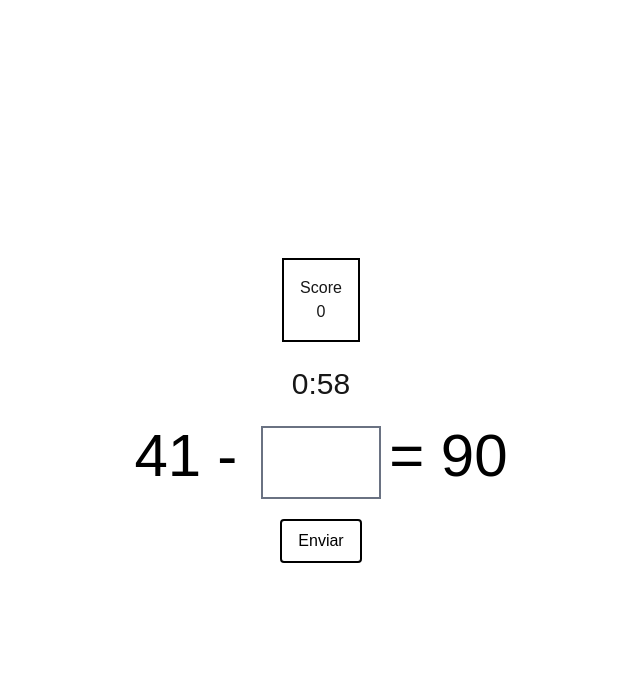
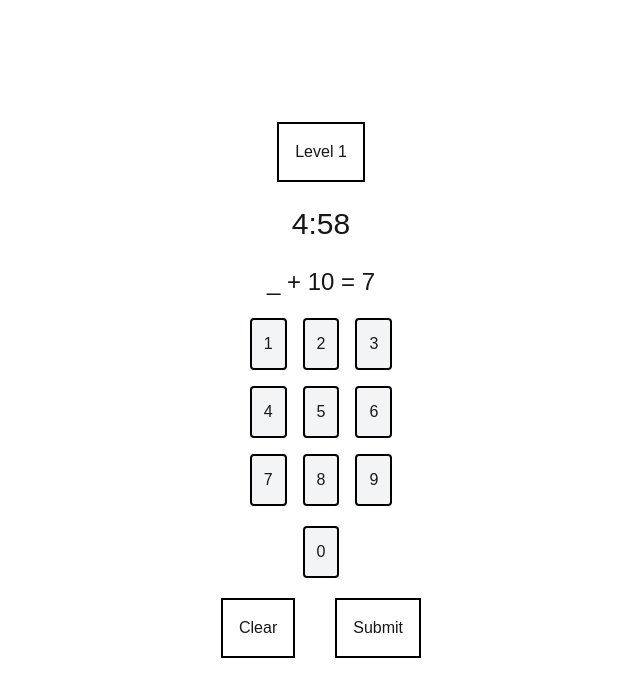
Before and after one commit to luminarts/jogos-necamaticos, a Next.js app: page /equacao in a window 1280 px wide. Both pictures are taken after a click on the button "Começar!". Shown: the top 696 px of the page, without its empty margins (319-959 px from the left). Built offline with nearby package versions, Linux system fonts and the light colour scheme.

Commit message:
feat: teclado, equação com 2+ termos, clear

```diff
--- /dev/null
+++ b/src/app/client_components/TecladoButton.js
@@ -0,0 +1,19 @@
+"use client"
+import { useState } from "react";
+
+export default function TecladoButton({value, children, handleNumberPress}) {
+
+  const handleClick = () => {
+    handleNumberPress(value);
+  }
+
+  return(
+    <div>
+      <button value={value}
+      className="bg-gray-100 border-2 border-black rounded p-3 hover:bg-black hover:text-white"
+      onClick={handleClick}>
+        {children}
+      </button>
+    </div>
+  );
+}
--- a/src/app/client_components/countdownTimer.js
+++ b/src/app/client_components/countdownTimer.js
@@ -2,9 +2,9 @@
 import { useState, useEffect } from "react";
 import { useRouter } from "next/navigation";
 
-export default function CountdownTimer({className = "", onTimerStart, scoreValue}) {
+export default function CountdownTimer({className = "", onTimerStart, level}) {
 
-  const [timeLeft, setTimeLeft] = useState(60);
+  const [timeLeft, setTimeLeft] = useState(5* 60);
   const [isActive, setIsActive] = useState(false);
   const router = useRouter();
   const delay = ms => new Promise(res => setTimeout(res, ms));
@@ -18,8 +18,14 @@ export default function CountdownTimer({className = "", onTimerStart, scoreValue
     if (!isActive) {
       return;
     } else if (timeLeft <= 0) {
-      console.log("scoreValue: ", scoreValue);
-      alert('Parabéns, você conseguiu ' + scoreValue + ' pontos!');
+      console.log("level: ", level);
+      if (level >= 20) {
+        alert('MEU DEUS!!!! VOCÊ CHEGOU NO NÍVEL ' + level + '!!! VOCÊ É UMA DEUSA, VOU TE DAR UM PUTA BEIJO!!!');
+      } else if (level <= 12) {
+        alert('Ainda falta um pouco! Você chegou no nível ' + level + '. Continue tentando!');
+      } else {
+        alert('Parabéns, você está na faixa esperada! Você chegou no nível ' + level + '! Mas ainda da pra ir um pouco além, né?')
+      }
       waitToLeave()
       return;
     }
@@ -29,7 +35,7 @@ export default function CountdownTimer({className = "", onTimerStart, scoreValue
     }, 1000)
 
     return () => clearInterval(intervalId);
-  }, [isActive, timeLeft, scoreValue]);
+  }, [isActive, timeLeft, level]);
 
   const handleStart = () => {
     setIsActive(true);
--- a/src/app/equacao/page.js
+++ b/src/app/equacao/page.js
@@ -1,11 +1,12 @@
 "use client"
 import CountdownTimer from "@/app/client_components/countdownTimer";
-import { useState, useRef } from "react";
+import TecladoButton from "../client_components/tecladoButton";
+import { useState, useRef, useEffect } from "react";
 
 
 /* Coisas a fazer ainda:
-- Apertar enter para dar submit
-
+  -
+  - checar valor do equation
 */
 
 
@@ -21,142 +22,158 @@ function getRandomInteger(min, max) {
   return Math.floor(Math.random() * (max - min + 1)) + min;
 }
 
-function generateRandomEquation(numOfTerms, inputSpaces) {
+function generateRandomEquation(terms, blanks) {
 
-  const operatorsArray = ['+', '-', '*', '/'];
+  // Variáveis, constantes e inicializações
+  const operatorsArray = ['+', '-', '*'];
+  var equation = new Array(2*terms + 1).fill(0);
+  var blanksPos = new Array(blanks);
 
-  equation = new Array(2*numOfTerms + 1).fill(0);
+  // Buscando quais vão ser os indices de blanks
 
-  // Espaços para input do usuário
-  var randBlankIndex = [];
-
-  for (var i = 0; i < inputSpaces; i++) {
-    randBlankIndex.push(getRandomInteger(0, numOfTerms - 1));
+  for (var i = 0; i < blanks; i++) {
+    var randAux = getRandomInteger(0, terms - 1) * 2;
+    while (blanksPos.includes(randAux)) {
+      randAux = getRandomInteger(0, terms - 1) * 2;
+    }
+    blanksPos[i] = randAux;
   }
 
-  for (var i = 1; i < numOfTerms; i++) {
+  for (var i = 0; i < 2*terms + 1; i+=2) {
+    var num = getRandomInteger(2, 10);
+    var op = operatorsArray[getRandomInteger(0, 2)];
 
-    var randOperatorIndex = getRandomInteger(0, 3);
-    var randOperator = operatorsArray[randOperatorIndex];
-
-    if (i < inputSpaces) {
-      var randNumber = getRandomInteger(2, 100);
-
-
-
-      equation.push(randNumber);
-      equation.push(randOperator);
+    if (i == 2*terms && !blanksPos.includes(i)) {
+      equation[i - 1] = '=';
+      equation[i] = num;
     } else {
 
+      equation[i] = blanksPos.includes(i)? '_' : num;
+      equation[i + 1] = op;
     }
+  }
 
+  return [equation, blanksPos];
+}
+// num op num op num = result
+
+function checkAnswer(equation) {
+  var expectedResult = equation[equation.length - 1];
+  var userResult = equation[0];
+
+  for (var i = 1; i < equation.length - 2; i++) {
+    switch (equation[i]) {
+      case '+':
+        userResult += equation[i + 1];
+      case '-':
+        userResult -= equation[i + 1];
+      case '*':
+        userResult *= equation[i + 1];
+    }
+    return expectedResult == userResult;
   }
 }
 
+export default function Equacao() {
+  // Variables and states
+  var terms = 2, blanks = 1, levels = 1, eq, blPos;
+  const [showProblem, setShowProblem] = useState(false);
+  const [equation, setEquation] = useState([]);
+  const [equationText, setEquationText] = useState([]);
+  const [blanksPos, setBlanksPos] = useState([]);
 
-function checkAnswer(num1, num2, result, operator) {
-  if (operator == '+') {
-    if (num1 + num2 == result) {
-      return true;
+
+  // Action Handles
+
+  const handleProblemStart = () => {
+    setShowProblem(true);
+    [eq, blPos] = generateRandomEquation(terms, blanks);
+
+    setBlanksPos(blPos);
+    setEquation(eq);
+    setEquationText(eq.join(' '));
+  }
+
+  const handleNumberPress = (value) => {
+    if (!equation.includes('_')) {
+      alert("Aperte a tecla Clear para limpar!");
     }
-  } else if (operator == '-') {
-    if (num1 - num2 == result) {
-      return true;
+
+    const firstBlank = equation.indexOf('_');
+    const updatedEquation = [...equation];
+    updatedEquation[firstBlank] = value;
+
+    setEquation(updatedEquation);
+
+    const updatedEquationText = updatedEquation.join(' ');
+    setEquationText(updatedEquationText);
+
+  }
+
+  const handleClearPress = () => {
+    var updatedEquation = [...equation];
+    for (var i = 0; i < blanks; i++) {
+      updatedEquation[blanksPos[i]] = '_';
     }
-  } else if (operator == '*') {
-    if (num1 * num2 == result) {
-      return true;
+
+    setEquation(updatedEquation);
+    setEquationText(updatedEquation.join(' '));
+  }
+
+  const handleSubmitPress = () => {
+    if (checkAnswer(equation)) {
+      levels++;
     }
-  } else if (operator == '/') {
-    if (num1 / num2 == result) {
-      return true;
+
+    if (levels > 5) {
+      terms = 3;
+    }
+    if (levels > 7) {
+      blanks = 2;
     }
   }
 
-  return false;
-}
+  // Effect Handles
 
-export default function Equacao() {
+  useEffect(() => {
 
-  const [showProblemDiv, setProblemDiv] = useState(false);
-  const [showSubmitButton, setSubmitButton] = useState(false);
-  const [showScoreDiv, setScoreDiv] = useState(false);
-  const [scoreValue, setScoreValue] = useState(0);
-  const [inputValue, setInputValue] = useState('');
-
-  const handleTimerStart = () => {
-    setProblemDiv(true);
-    setSubmitButton(true);
-    setScoreDiv(true);
-  }
-
-  const inputRef = useRef(null);
-
-  const handleSubmitClick = () => {
-    const number = parseInt(inputRef.current.value);
-    console.log(checkAnswer(randNum1, number, randResult, randOperator1));
-    if(checkAnswer(randNum1, number, randResult, randOperator1)) {
-      setScoreValue(scoreValue + 1);
-    }
-    inputRef.current.value = '';
-  }
-
-  var randNum1 = getRandomInteger(2, 100);
-  var randResult = getRandomInteger(2, 100);
-
-  const operatorsArray = ['+', '-', '*', '/'];
-  var randIndex = getRandomInteger(0, 3);
-
-  var randOperator1 = operatorsArray[randIndex];
-
-  if (randOperator1 == '*') {
-    while(randResult % randNum1 != 0) {
-      randNum1 = getRandomInteger(2, 100);
-    }
-  } else if (randOperator1 == '/') {
-    while(randNum1 % randResult != 0) {
-      randNum1 = getRandomInteger(2, 100);
-    }
-  }
-
-  // randIndex = Math.floor(Math.random() * 3);
-  // var randOperator2 = operatorsArray[randIndex]; // usar pra fazer uma linha com 3 membros da operação
+  }, [equation])
 
 
-  return (
-  <div className="flex flex-col justify-center items-center">
-    <div className="h-screen flex flex-col items-center justify-center pb-100 sm:pb-0">
-      {showScoreDiv &&
-      <div className="border-2 border-black mt-5 flex-end p-4 flex flex-col justify-center items-center">
-        <p>Score</p>
-        <p>{scoreValue}</p>
-      </div>}
-      <CountdownTimer className="flex justify-center items-center flex-col" onTimerStart={handleTimerStart} scoreValue={scoreValue}></CountdownTimer>
-      <div>
-        {showProblemDiv && <div className="text-4xl sm:text-6xl text-black flex flex-row">
-          <div className="flex flex-row mx-5">
-            <p>
-              {randNum1}
-            </p>
-            <p className="mx-4">
-              {randOperator1}
-            </p>
-            <input className="border-2 border-gray-500 w-20 sm:w-30 mx-2"
-            type="number"
-            ref={inputRef}
-            />
-            = {randResult}
+  return(
+    <div className="flex flex-col justify-center items-center">
+      <div className="h-screen flex flex-col justify-center items-center pb-100 sm:pb-0">
+          <div className="border-2 border-black p-4">
+            Level {levels}
           </div>
-        </div>}
+          <CountdownTimer className="flex flex-col justify-center items-center" onTimerStart={handleProblemStart} level={levels}></CountdownTimer>
+          {showProblem &&
+          <div className="flex flex-col justify-center items-center">
+            <div className="text-2xl">
+              {equationText}
+            </div>
+            <div className="grid grid-cols-3 gap-2 sm:gap-4 justify-center items-center my-5">
+              <TecladoButton value={1} handleNumberPress={handleNumberPress}>1</TecladoButton>
+              <TecladoButton value={2} handleNumberPress={handleNumberPress}>2</TecladoButton>
+              <TecladoButton value={3} handleNumberPress={handleNumberPress}>3</TecladoButton>
+              <TecladoButton value={4} handleNumberPress={handleNumberPress}>4</TecladoButton>
+              <TecladoButton value={5} handleNumberPress={handleNumberPress}>5</TecladoButton>
+              <TecladoButton value={6} handleNumberPress={handleNumberPress}>6</TecladoButton>
+              <TecladoButton value={7} handleNumberPress={handleNumberPress}>7</TecladoButton>
+              <TecladoButton value={8} handleNumberPress={handleNumberPress}>8</TecladoButton>
+              <TecladoButton value={9} handleNumberPress={handleNumberPress}>9</TecladoButton>
+            </div>
+            <TecladoButton value={0}>0</TecladoButton>
+            <div className="flex flex-row justify-center items-center">
+              <button
+              className="border-2 border-black p-4 m-5 hover:bg-gray-200"
+              onClick={handleClearPress}
+              >Clear</button>
+              <button className="border-2 border-black p-4 m-5 hover:bg-green-200">Submit</button>
+            </div>
+
+          </div>}
       </div>
-      {showSubmitButton &&
-      <button
-      className="border-2 border-black bg-white text-black mt-5 px-4 py-2 rounded transition hover:scale-110 hover:text-white hover:bg-black"
-      onClick={handleSubmitClick}
-      >
-        Enviar
-        </button>}
     </div>
-  </div>
   );
 }
```
Also changed, not shown: 1 other file (tests, documents, lock files or other folders).
